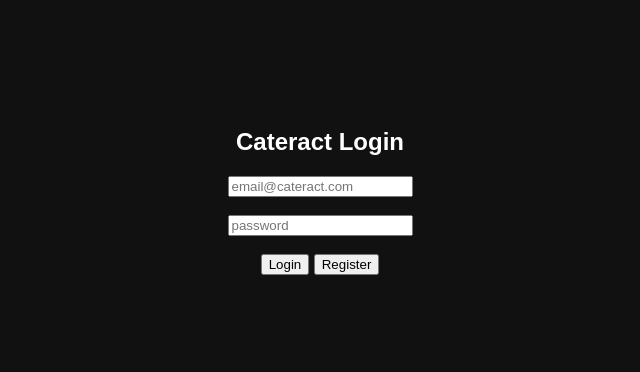
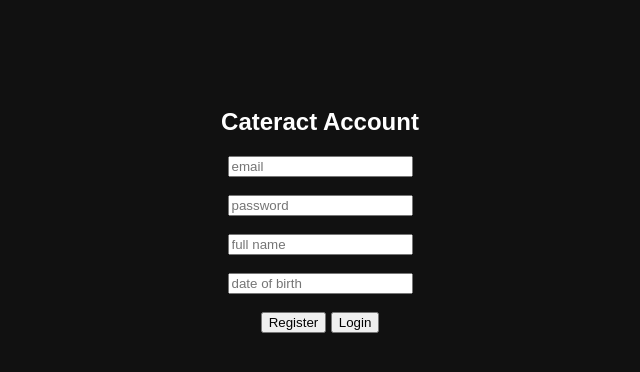
Before and after one commit to ohioco/Cateract, a website: page client/login.html in a window 1280 px wide. Shown: the whole page, without its empty margins (320-960 px from the left). Drawn offline with Linux system fonts and the light colour scheme.

Commit message:
Refactor login.html for registration functionality

```diff
--- a/client/login.html
+++ b/client/login.html
@@ -4,52 +4,52 @@
   <title>Cateract Login</title>
 </head>
 
-<body style="background:#111;color:white;font-family:Arial;text-align:center;padding-top:100px;">
+<body style="background:#111;color:white;font-family:Arial;text-align:center;padding-top:80px;">
 
-<h2>Cateract Login</h2>
+<h2>Cateract Account</h2>
 
-<input id="email" placeholder="email@cateract.com"><br><br>
-<input id="pass" type="password" placeholder="password"><br><br>
+<input id="email" placeholder="email"><br><br>
+<input id="password" type="password" placeholder="password"><br><br>
 
+<input id="name" placeholder="full name"><br><br>
+<input id="dob" placeholder="date of birth"><br><br>
+
+<button onclick="register()">Register</button>
 <button onclick="login()">Login</button>
-<button onclick="register()">Register</button>
 
 <script>
-async function login() {
+async function register(){
   const email = document.getElementById("email").value;
-  const password = document.getElementById("pass").value;
+  const password = document.getElementById("password").value;
+  const name = document.getElementById("name").value;
+  const dob = document.getElementById("dob").value;
+
+  const res = await fetch("/api/register", {
+    method:"POST",
+    headers:{ "Content-Type":"application/json" },
+    body: JSON.stringify({ email, password, name, dob })
+  });
+
+  const data = await res.json();
+  alert(data.ok ? "Account created" : data.error);
+}
+
+async function login(){
+  const email = document.getElementById("email").value;
+  const password = document.getElementById("password").value;
 
   const res = await fetch("/api/login", {
-    method: "POST",
-    headers: { "Content-Type": "application/json" },
+    method:"POST",
+    headers:{ "Content-Type":"application/json" },
     body: JSON.stringify({ email, password })
   });
 
   const data = await res.json();
 
-  if (data.ok) {
+  if(data.ok){
     window.location.href = "/dashboard.html";
   } else {
-    alert(data.error || "Login failed");
-  }
-}
-
-async function register() {
-  const email = document.getElementById("email").value;
-  const password = document.getElementById("pass").value;
-
-  const res = await fetch("/api/register", {
-    method: "POST",
-    headers: { "Content-Type": "application/json" },
-    body: JSON.stringify({ email, password })
-  });
-
-  const data = await res.json();
-
-  if (data.ok) {
-    alert("Registered! Now login.");
-  } else {
-    alert(data.error || "Register failed");
+    alert("Login failed");
   }
 }
 </script>
```
